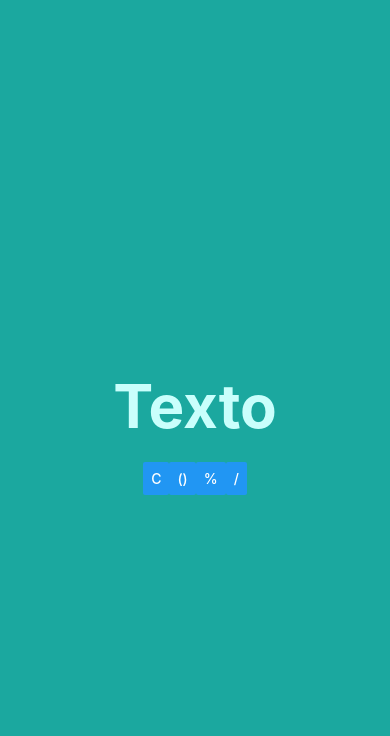
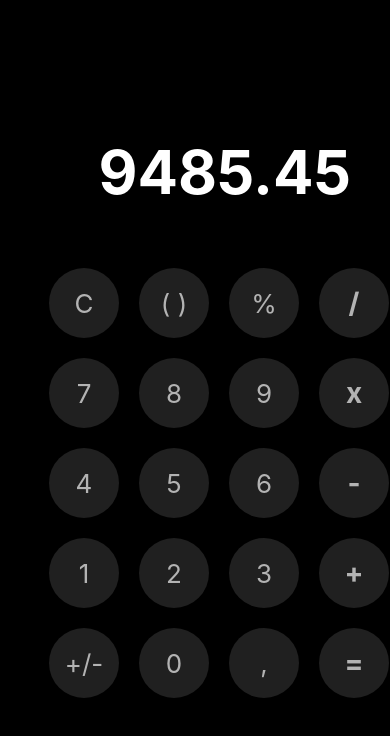
Before and after one commit to SaraiMontesA/PrimerasPruebasReactNative, a React Native app in the folder 00-hola-mundo/: screen / in a window 390 px wide. Shown: the top 736 px of the page. Built offline with nearby package versions, Linux system fonts and the light colour scheme.

Commit message:
Calculadora, parte visual a medias

```diff
--- a/00-hola-mundo/pages/Calculadora.js
+++ b/00-hola-mundo/pages/Calculadora.js
@@ -9,7 +9,8 @@ import {
 	View,
 	Image,
 	Button,
-	TextInput
+	TextInput,
+	TouchableOpacity,
 } from 'react-native';
 
 // ########################################################################
@@ -20,33 +21,93 @@ export const Calculadora = () => {
 	return (
 		<View style={styles.container}>
 
-			<Text style={styles.titulo}>Texto</Text>
+
+			{/* <View style={styles.cajaHorizontal}>
+				<Text style={styles.titulo}>Texto</Text>
+			</View> */}
+
+			<View style={styles.cajaTexto}>
+				<Text style={styles.titulo}>9485.45</Text>
+			</View>
 
 			<View style={styles.cajaHorizontal}>
-				<Button style={styles.button}
-					onPress={() => {
-						console.log('C');
-					}}
-					title={"C"}
-				/>
-				<Button style={styles.button}
-					onPress={() => {
-						console.log('()');
-					}}
-					title={"()"}
-				/>
-				<Button style={styles.button}
-					onPress={() => {
-						console.log('%');
-					}}
-					title={"%"}
-				/>
-				<Button style={styles.button}
-					onPress={() => {
-						console.log('/');
-					}}
-					title={"/"}
-				/>
+				<TouchableOpacity style={styles.button} onPress={() =>
+					console.log('C')}>
+					<Text style={styles.buttonTextNumero}>C</Text>
+				</TouchableOpacity>
+				<TouchableOpacity style={styles.button} onPress={() => console.log('()')}>
+					<Text style={styles.buttonTextNumero}>( )</Text>
+				</TouchableOpacity>
+				<TouchableOpacity style={styles.button} onPress={() => console.log('%')}>
+					<Text style={styles.buttonTextNumero}>%</Text>
+				</TouchableOpacity>
+				<TouchableOpacity style={styles.button} onPress={() => console.log('/')}>
+					<Text style={styles.buttonTextSigno}>/</Text>
+				</TouchableOpacity>
+			</View>
+
+			<View style={styles.cajaHorizontal}>
+				<TouchableOpacity style={styles.button} onPress={() =>
+					{
+						pepe = pepe + '7';
+						console.log('7');
+					}}>
+					<Text style={styles.buttonTextNumero}>7</Text>
+				</TouchableOpacity>
+				<TouchableOpacity style={styles.button} onPress={() => console.log('8')}>
+					<Text style={styles.buttonTextNumero}>8</Text>
+				</TouchableOpacity>
+				<TouchableOpacity style={styles.button} onPress={() => console.log('9')}>
+					<Text style={styles.buttonTextNumero}>9</Text>
+				</TouchableOpacity>
+				<TouchableOpacity style={styles.button} onPress={() => console.log('X')}>
+					<Text style={styles.buttonTextSigno}>x</Text>
+				</TouchableOpacity>
+			</View>
+
+			<View style={styles.cajaHorizontal}>
+				<TouchableOpacity style={styles.button} onPress={() => console.log('4')}>
+					<Text style={styles.buttonTextNumero}>4</Text>
+				</TouchableOpacity>
+				<TouchableOpacity style={styles.button} onPress={() => console.log('5')}>
+					<Text style={styles.buttonTextNumero}>5</Text>
+				</TouchableOpacity>
+				<TouchableOpacity style={styles.button} onPress={() => console.log('6')}>
+					<Text style={styles.buttonTextNumero}>6</Text>
+				</TouchableOpacity>
+				<TouchableOpacity style={styles.button} onPress={() => console.log('-')}>
+					<Text style={styles.buttonTextSigno}>-</Text>
+				</TouchableOpacity>
+			</View>
+
+			<View style={styles.cajaHorizontal}>
+				<TouchableOpacity style={styles.button} onPress={() => console.log('1')}>
+					<Text style={styles.buttonTextNumero}>1</Text>
+				</TouchableOpacity>
+				<TouchableOpacity style={styles.button} onPress={() => console.log('2')}>
+					<Text style={styles.buttonTextNumero}>2</Text>
+				</TouchableOpacity>
+				<TouchableOpacity style={styles.button} onPress={() => console.log('%')}>
+					<Text style={styles.buttonTextNumero}>3</Text>
+				</TouchableOpacity>
+				<TouchableOpacity style={styles.button} onPress={() => console.log('+')}>
+					<Text style={styles.buttonTextSigno}>+</Text>
+				</TouchableOpacity>
+			</View>
+
+			<View style={styles.cajaHorizontal}>
+				<TouchableOpacity style={styles.button} onPress={() => console.log('+/-')}>
+					<Text style={styles.buttonTextNumero}>+/-</Text>
+				</TouchableOpacity>
+				<TouchableOpacity style={styles.button} onPress={() => console.log('0')}>
+					<Text style={styles.buttonTextNumero}>0</Text>
+				</TouchableOpacity>
+				<TouchableOpacity style={styles.button} onPress={() => console.log(',')}>
+					<Text style={styles.buttonTextNumero}>,</Text>
+				</TouchableOpacity>
+				<TouchableOpacity style={styles.button} onPress={() => console.log('=')}>
+					<Text style={styles.buttonTextSigno}>=</Text>
+				</TouchableOpacity>
 			</View>
 
 		</View>
@@ -62,26 +123,52 @@ const styles = StyleSheet.create({
 		flex: 1,
 		width: '100%',
 		height: '100%',
-		backgroundColor: '#1ba89f',
+		backgroundColor: '#000000',
 		alignItems: 'center',
 		justifyContent: 'center',
 	},
 
 	cajaHorizontal: {
 		flexDirection: 'row',
+		width: '80%',
+	},
+
+	cajaTexto: {
+		flexDirection: 'row',
+		justifyContent: 'flex-end',
+		width: '80%',
+		marginBottom: 50,
 	},
 
 	titulo: {
 		fontSize: 60,
 		fontWeight: 'bold',
-		color: '#c9fffc',
-		padding: 20,
+		color: '#ffffff',
 		// backgroundColor: '#959',
 	},
 
 	button: {
-		fontSize: 20,
-		padding: 20,
-		backgroundColor: '#d9fffc',
-	}
+		height: 70,
+		width: 70,
+		margin: 10,
+		// centrar el contenido verticalmente
+		justifyContent: 'center',
+		// alinear el contenido horizontalmente
+		alignItems: 'center',
+		backgroundColor: '#2e2e2e',
+		borderRadius: 50,
+		opacity: 0.7,
+	},
+
+	buttonTextNumero: {
+		fontSize: 26,
+		color: '#fff',
+	},
+
+	buttonTextSigno: {
+		fontSize: 28,
+		// letra negrita
+		fontWeight: 'bold',
+		color: '#fff',
+	},
 });
```
